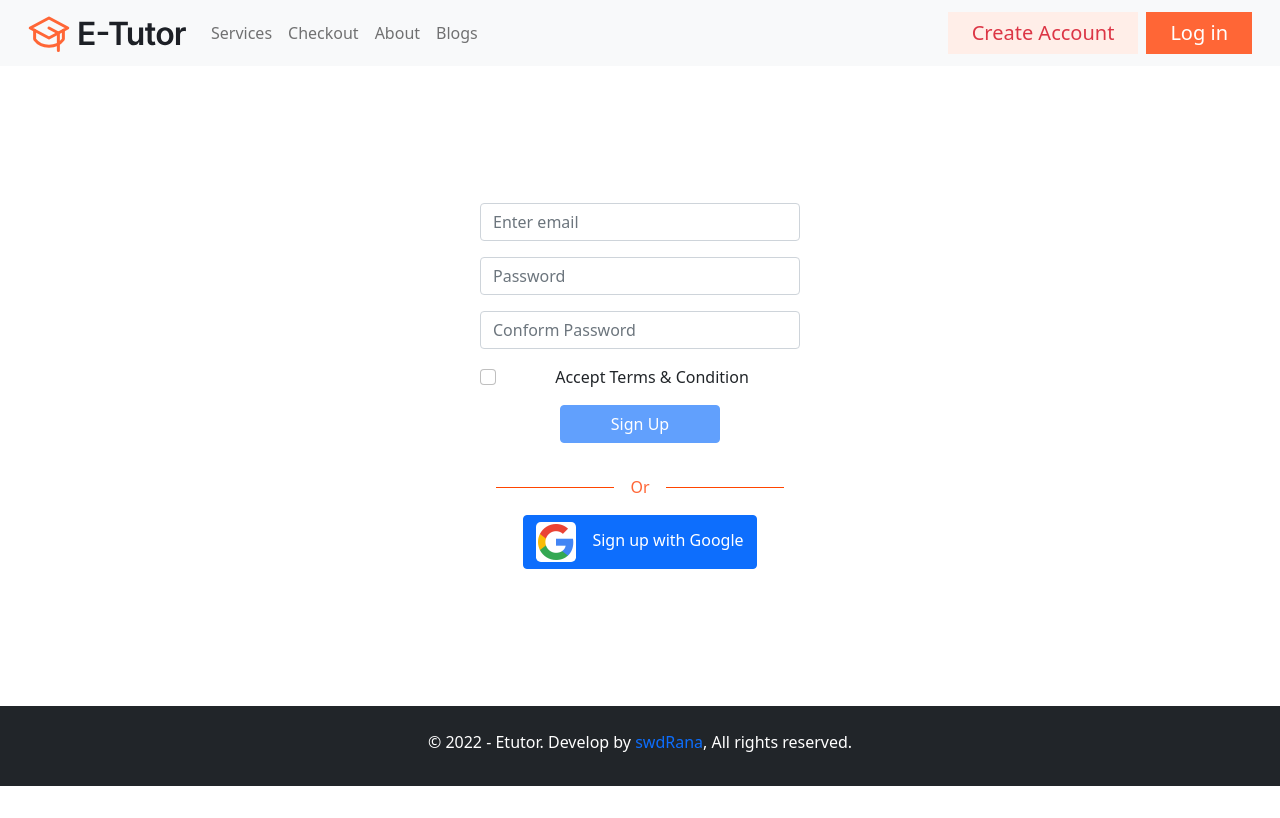
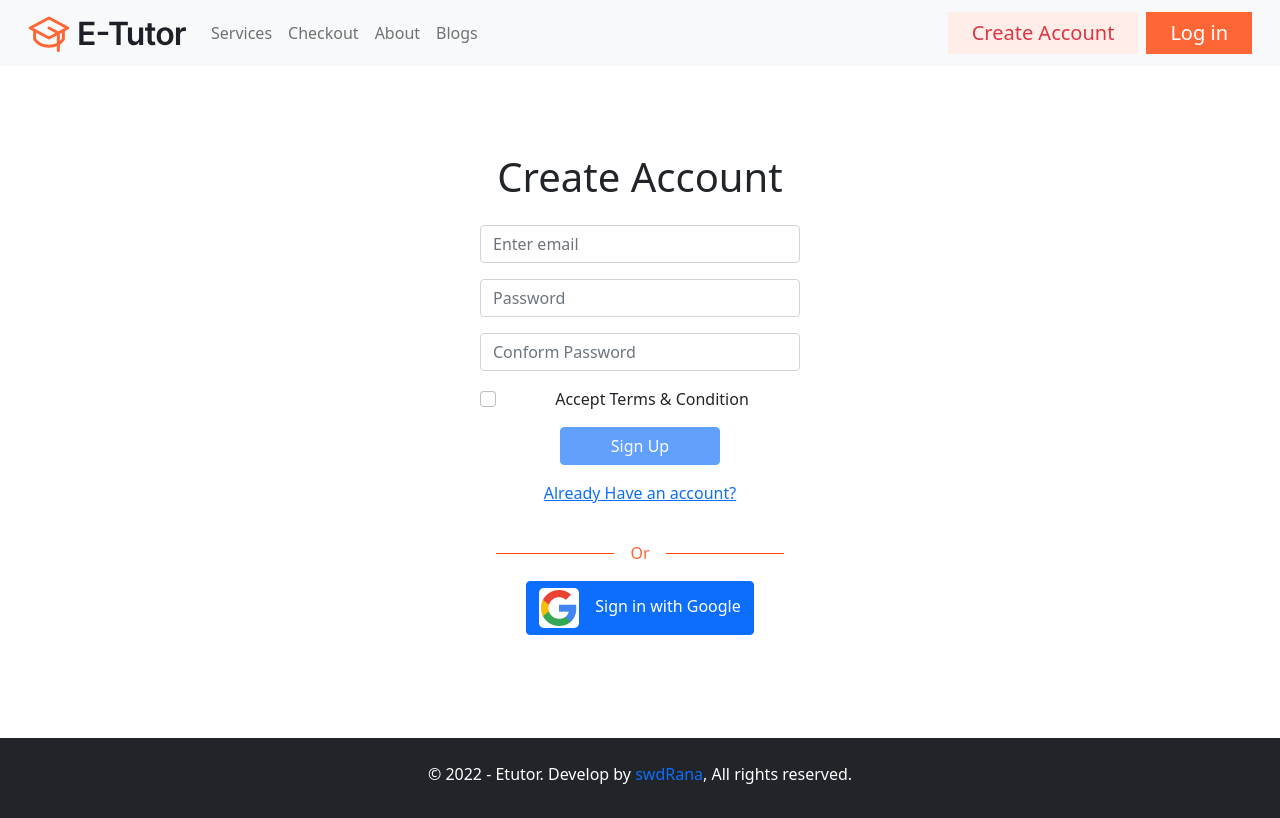
Before and after one commit to swdrana/independent-service-provider, a React (Create React App) app: page /signup in a window 1280 px wide. Built offline with nearby package versions, Linux system fonts and the light colour scheme; no server answers.

Commit message:
google signin with error messege done

```diff
--- /dev/null
+++ b/src/Pages/GoogleSignIn/GoogleSignIn.js
@@ -0,0 +1,35 @@
+import React from "react";
+import { Button } from "react-bootstrap";
+import { useSignInWithGoogle } from "react-firebase-hooks/auth";
+import { useLocation, useNavigate } from "react-router-dom";
+import auth from "../../firebase.init";
+import google from "../../images/g-logo.png";
+
+const GoogleSignIn = () => {
+    const navigate = useNavigate();
+    const location = useLocation();
+    let from = location.state?.from?.pathname || '/';
+    const [signInWithGoogle, user, loadingGoogle, errorGoogle] = useSignInWithGoogle(auth);
+    if (user) {
+        navigate(from, {replace: true });
+      }
+  return (
+    <div>
+      <p className="text-danger text-center mt-1">{errorGoogle?.message}</p>
+      <div className="separator d-flex align-items-center">
+        <div className="w-100 line mx-3"></div>
+        <span className="orange">Or</span>
+        <div className="w-100 line mx-3"></div>
+      </div>
+
+      <div className="pop-up-authorize my-3 d-flex justify-content-center">
+        <Button onClick={() => signInWithGoogle()}>
+          <img src={google} height={40} className="rounded-3 me-3" alt="" />
+          <span>Sign in with Google</span>
+        </Button>
+      </div>
+    </div>
+  );
+};
+
+export default GoogleSignIn;
--- a/src/Pages/Login/Login.js
+++ b/src/Pages/Login/Login.js
@@ -1,15 +1,18 @@
 import React from "react";
 import { Button, Form } from "react-bootstrap";
 import "./Login.css";
-import google from "../../images/g-logo.png";
-import { useSignInWithEmailAndPassword } from "react-firebase-hooks/auth";
+import { useSignInWithEmailAndPassword, useSignInWithGoogle } from "react-firebase-hooks/auth";
 import auth from "../../firebase.init";
-import { useLocation, useNavigate } from "react-router-dom";
+import { Link, useLocation, useNavigate } from "react-router-dom";
+import GoogleSignIn from "../GoogleSignIn/GoogleSignIn";
 const Login = () => {
 
   const navigate = useNavigate();
   const location = useLocation();
   let from = location.state?.from?.pathname || '/';
+
+
+
   const [signInWithEmailAndPassword, user, loading, error] =
     useSignInWithEmailAndPassword(auth);
   const handelLoginForm = (e) => {
@@ -26,12 +29,12 @@
 
   return (
     <div>
-      <div className="d-flex justify-content-center ">
+      <div className="d-flex justify-content-center mb-5">
         <div
-          className="w-25 d-flex flex-column justify-content-center "
-          style={{ height: "80vh" }}
+          className="w-25 d-flex flex-column "
         >
-          <Form className="my-3 " onSubmit={handelLoginForm}>
+          <h1 className="text-center my-2 pt-5">Please Login</h1>
+          <Form className="my-3 pt-2" onSubmit={handelLoginForm}>
             <Form.Group className="mb-3" controlId="formBasicEmail">
               <Form.Control
                 type="email"
@@ -41,7 +44,7 @@
               />
             </Form.Group>
 
-            <Form.Group className="mb-3" controlId="formBasicPassword">
+            <Form.Group className="mb-3 pt-3" controlId="formBasicPassword">
               <Form.Control
                 type="password"
                 name="password"
@@ -49,31 +52,15 @@
                 required
               />
             </Form.Group>
+            <Button variant="link" className="p-0 mt-3">Forgot Password?</Button>
 
-            {/* <Form.Group className="mb-3">
-          <Form.Check
-            type="checkbox"
-            id="disabledFieldsetCheck"
-            label="Already account?"
-          />
-        </Form.Group> */}
             <Button className="py-2 mt-4 w-50 mx-auto d-block" type="submit">
               Sign In
             </Button>
           </Form>
-          <p>{error}</p>
-          <div className="separator d-flex align-items-center">
-            <div className="w-100 line mx-3"></div>
-            <span className="orange">Or</span>
-            <div className="w-100 line mx-3"></div>
-          </div>
-
-          <div className="pop-up-authorize my-3 d-flex justify-content-center">
-            <Button>
-              <img src={google} height={40} className="rounded-3 me-3" alt="" />
-              <span>Sign in with Google</span>
-            </Button>
-          </div>
+          <div className="d-flex justify-content-center mt-2"><Link to="/signup">Don't have any account?</Link></div>
+          <p className="text-danger text-center mt-1">{error?.message}</p>
+          <GoogleSignIn></GoogleSignIn>
         </div>
       </div>
     </div>
--- a/src/Pages/Signup/Signup.js
+++ b/src/Pages/Signup/Signup.js
@@ -4,14 +4,14 @@
 import google from "../../images/g-logo.png";
 import { useCreateUserWithEmailAndPassword } from "react-firebase-hooks/auth";
 import auth from "../../firebase.init";
-import { useNavigate } from "react-router-dom";
+import { Link, useNavigate } from "react-router-dom";
+import GoogleSignIn from "../GoogleSignIn/GoogleSignIn";
 
 const Signup = () => {
     const navigate = useNavigate();
   const [isChacked, setIsChacked] = useState(false);
   const [createUserWithEmailAndPassword, user, loading, error] =
     useCreateUserWithEmailAndPassword(auth);
-  console.log(user);
   const handelForm = (e) => {
     e.preventDefault();
     const email = e.target.email.value;
@@ -28,11 +28,11 @@
     navigate('/home');
   }
   return (
-    <div className="d-flex justify-content-center ">
+    <div className="d-flex justify-content-center my-3">
       <div
         className="w-25 d-flex flex-column justify-content-center "
         style={{ height: "80vh" }}
-      >
+      ><h1 className="text-center">Create Account</h1>
         <Form className="my-3 " onSubmit={handelForm}>
           <Form.Group className="mb-3" controlId="formBasicEmail">
             <Form.Control type="email" name="email" placeholder="Enter email" required/>
@@ -64,6 +64,7 @@
               }}
             />
           </Form.Group>
+
           <input
             className="mx-auto w-50 d-block btn btn-primary"
             type="submit"
@@ -72,19 +73,9 @@
           />
         </Form>
 
-        <p>{error}</p>
-        <div className="separator d-flex align-items-center">
-          <div className="w-100 line mx-3"></div>
-          <span className="orange">Or</span>
-          <div className="w-100 line mx-3"></div>
-        </div>
-
-        <div className="pop-up-authorize my-3 d-flex justify-content-center">
-          <Button>
-            <img src={google} height={40} className="rounded-3 me-3" alt="" />
-            <span>Sign up with Google</span>
-          </Button>
-        </div>
+        <div className="d-flex justify-content-center "><Link to="/login" >Already Have an account?</Link></div>
+        <p className="text-danger text-center mt-1">{error?.message}</p>
+        <GoogleSignIn></GoogleSignIn>
       </div>
     </div>
   );
```
Also changed, not shown: src/Pages/GoogleSignIn/GoogleSignIn.css (added).
